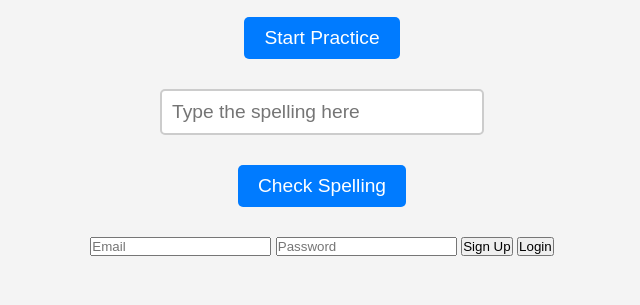
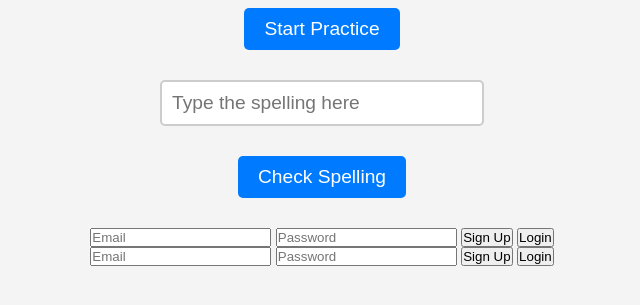
Before and after one commit to xeroph81/spelling-practice-app, a plain HTML site: page index.html in a window 1280 px wide. Shown: the part 311-616 px from the top of the page, without its empty margins (318-958 px from the left). Drawn offline with Linux system fonts and the light colour scheme.

Commit message:
Revert "Removing duplicate auth container"
This reverts commit 797a0f1527d0c0aee82dc48204c76e7acefd83f1.

```diff
--- a/index.html
+++ b/index.html
@@ -29,6 +29,13 @@
 
     <!-- Placeholder for feedback -->
     <p id="feedback"></p>
+
+    <div id="auth-container">
+        <input type="email" id="email" placeholder="Email">
+        <input type="password" id="password" placeholder="Password">
+        <button id="sign-up">Sign Up</button>
+        <button id="login">Login</button>
+    </div>
 
     <script>
     // Sign Up
```
